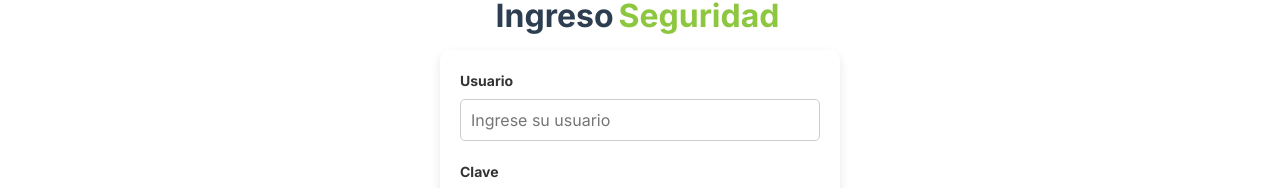
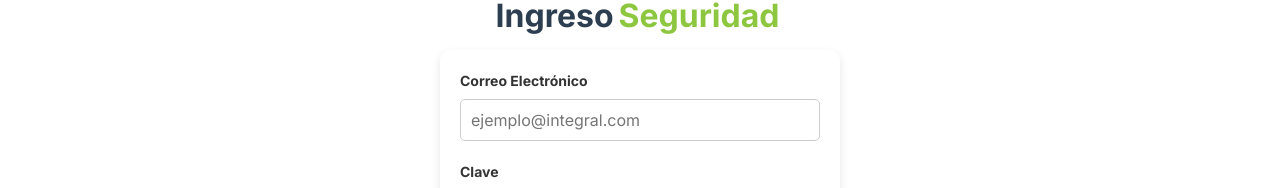
Before and after one commit to EdwinZarateP/integrapp, a React (Vite) app: page /integrapp/LoginUsuariosSeguridad in a window 1280 px wide. Shown: the part 298-486 px from the top of the page. Built offline with nearby package versions, Linux system fonts and the light colour scheme; what @react-pdf/renderer would draw is missing.

Commit message:
ajustes en componentes de login y biometria

```diff
--- a/src/Componentes/Barra/estilos.css
+++ b/src/Componentes/Barra/estilos.css
@@ -94,6 +94,9 @@
   opacity: 0.95;
   margin: 0;
   padding-right: 10px;
+  /* CAMBIO VISUAL: Para que "EDWIN ZARATE" se vea "Edwin Zarate" */
+  text-transform: capitalize;
+  white-space: nowrap; /* Evita que el nombre se parta */
 }
 
 /* ---------------------------
--- a/src/Componentes/Barra/index.tsx
+++ b/src/Componentes/Barra/index.tsx
@@ -6,7 +6,9 @@ import "./estilos.css";
 
 const BarraSeguridad: React.FC = () => {
   const navigate = useNavigate();
-  const usuario = Cookies.get("seguridadUsuario") || "Usuario Seguridad";
+
+  // CAMBIO 1: Priorizamos el nombre real, si no existe, el usuario, si no, texto genérico
+  const nombreMostrar = Cookies.get("seguridadNombre") || Cookies.get("seguridadUsuario") || "Usuario";
 
   const [menuAbierto, setMenuAbierto] = useState(false);
 
@@ -16,6 +18,10 @@ const BarraSeguridad: React.FC = () => {
   };
 
   const cerrarSesion = () => {
+    // CAMBIO 2: Borramos también las nuevas cookies para limpiar todo
+    Cookies.remove("seguridadNombre");
+    Cookies.remove("seguridadCorreo");
+
     Cookies.remove("seguridadUsuario");
     Cookies.remove("seguridadClave");
     Cookies.remove("seguridadId");
@@ -52,7 +58,8 @@ const BarraSeguridad: React.FC = () => {
       {/* 2. SECCIÓN DERECHA: USUARIO Y MENÚ */}
       <div className="barra-derecha">
         <div className="barra-usuario">
-          👤 {usuario}
+          {/* CAMBIO 3: Mostramos la variable actualizada */}
+          👤 {nombreMostrar}
         </div>
 
         <div className="hamburguesa-container">
--- a/src/Componentes/HvVehiculos/index.tsx
+++ b/src/Componentes/HvVehiculos/index.tsx
@@ -5,7 +5,8 @@ import axios from 'axios';
 import "./estilos.css";
 import logo from "../../Imagenes/albatros.png";
 
-const API_BASE = "http://127.0.0.1:8000";
+
+const API_BASE = import.meta.env.VITE_API_BASE_URL;
 
 // --- TIPOS ---
 import { Vehiculo } from '../../Paginas/revision';
@@ -243,7 +244,6 @@ const DocuPDF = ({ veh, huellas }: { veh: Vehiculo, huellas: (string | null)[] }
                             <View key={`der-${i}`} style={styles.huellaBox}>
                                 <View style={styles.huellaImageContainer}>
                                     {urlHuella ? (
-                                        // IMPORTANTE: 'src' directo sin objeto complejo para Base64
                                         <Image src={urlHuella} style={styles.huellaImage} />
                                     ) : (
                                         <Text style={{fontSize:6, color:'#999'}}>SIN HUELLA</Text>
@@ -256,14 +256,12 @@ const DocuPDF = ({ veh, huellas }: { veh: Vehiculo, huellas: (string | null)[] }
 
                     <Text style={[styles.headerGreen, { width: '100%' }]}>MANO IZQUIERDA</Text>
                     {NombresHuellasIzquierda.map((nombre, i) => {
-                        // Izquierda es indices 5 al 9
                         const urlHuella = getHuella(i + 5);
 
                         return (
                             <View key={`izq-${i}`} style={[styles.huellaBox, i === 4 ? { borderRight: 'none' } : {}]}>
                                 <View style={styles.huellaImageContainer}>
                                     {urlHuella ? (
-                                        // IMPORTANTE: 'src' directo
                                         <Image src={urlHuella} style={styles.huellaImage} />
                                     ) : (
                                         <Text style={{fontSize:6, color:'#999'}}>SIN HUELLA</Text>
@@ -299,17 +297,16 @@ const HvVehiculos: React.FC<HvVehiculosProps> = ({ vehiculo }) => {
     const [cargandoHuellas, setCargandoHuellas] = useState(false);
     const [listoParaDescargar, setListoParaDescargar] = useState(false);
 
-    const documentoBusqueda = vehiculo.tenedDocumento || vehiculo.tenedor || vehiculo.condCedulaCiudadania || vehiculo.idUsuario;
+    const documentoBusqueda = vehiculo.condCedulaCiudadania;
 
     const prepararDescarga = async () => {
         if (listoParaDescargar) return;
 
-        console.log("🔍 Buscando huellas para:", documentoBusqueda);
+        console.log("🔍 Buscando huellas para conductor:", documentoBusqueda);
         setCargandoHuellas(true);
         try {
             const res = await axios.get<HuellasResponse>(`${API_BASE}/verificacion/obtener-huellas-pdf/${documentoBusqueda}`);
 
-            // Validamos que tengamos datos reales
             if (res.data && res.data.encontrado && Array.isArray(res.data.huellas)) {
                 console.log(`✅ Huellas encontradas: ${res.data.huellas.filter(h => h).length} imágenes`);
                 setHuellas(res.data.huellas);
@@ -347,10 +344,10 @@ const HvVehiculos: React.FC<HvVehiculosProps> = ({ vehiculo }) => {
                     style={{ textDecoration: 'none' }}
                 >
                     {({ loading }) => (
-                         <>
+                          <>
                             <FaFilePdf />
                             {loading ? " GENERANDO PDF..." : " CLICK PARA GUARDAR"}
-                         </>
+                          </>
                     )}
                 </PDFDownloadLink>
             )}
--- a/src/Paginas/LoginUsuariosSeguridad/index.tsx
+++ b/src/Paginas/LoginUsuariosSeguridad/index.tsx
@@ -13,7 +13,9 @@ const API_BASE = import.meta.env.VITE_API_BASE_URL as string;
 
 interface UsuarioBackend {
   id: string;
+  nombre: string;
   usuario: string;
+  correo: string;
   perfil: string;
 }
 
@@ -23,7 +25,8 @@ interface RespuestaBackend {
 }
 
 const LoginUsuariosSeguridad = () => {
-  const [usuario, setUsuario] = useState("");
+  // CAMBIO 1: Estado 'usuario' ahora es 'correo'
+  const [correo, setCorreo] = useState("");
   const [clave, setClave] = useState("");
   const [mostrarClave, setMostrarClave] = useState(false);
   const [error, setError] = useState("");
@@ -31,12 +34,13 @@ const LoginUsuariosSeguridad = () => {
 
   // 🔹 1. Cargar cookies al abrir
   useEffect(() => {
-    const savedUser = Cookies.get("seguridadUsuario");
+    // CAMBIO 2: Leemos la cookie de correo
+    const savedCorreo = Cookies.get("seguridadCorreo");
     const savedPass = Cookies.get("seguridadClave");
     const savedId = Cookies.get("seguridadId");
     const savedPerfil = Cookies.get("seguridadPerfil");
 
-    if (savedUser) setUsuario(savedUser);
+    if (savedCorreo) setCorreo(savedCorreo);
     if (savedPass) setClave(savedPass);
 
     // Si ya hay login → entrar automático
@@ -52,13 +56,14 @@ const LoginUsuariosSeguridad = () => {
     try {
       const response = await axios.post<RespuestaBackend>(
         `${API_BASE}/baseusuarios/loginseguridad`,
-        { usuario, clave }
+        { correo, clave }
       );
 
       const data = response.data.usuario;
 
       // 🔹 Guardar cookies por 30 días
-      Cookies.set("seguridadUsuario", data.usuario, { expires: 30 });
+      Cookies.set("seguridadNombre", data.nombre, { expires: 30 });
+      Cookies.set("seguridadCorreo", data.correo, { expires: 30 });
       Cookies.set("seguridadClave", clave, { expires: 30 });
       Cookies.set("seguridadId", data.id, { expires: 30 });
       Cookies.set("seguridadPerfil", data.perfil, { expires: 30 });
@@ -74,46 +79,44 @@ const LoginUsuariosSeguridad = () => {
       }, 800);
 
     } catch (err) {
-      setError("Usuario o clave incorrectos.");
+      console.error(err);
+      setError("Correo o clave incorrectos, o no tiene permisos.");
     }
   };
 
   return (
     <div className="LoginSeguridad-contenedor" style={{ position: 'relative' }}>
 
-      {/* 2. AQUI INTEGRAMOS EL HEADER LOGO */}
-      {/* Usamos absolute para forzarlo arriba sin romper el centrado del login */}
+      {/* HEADER LOGO */}
       <div style={{ position: "absolute", top: 0, left: 0, width: "100%", zIndex: 10 }}>
         <HeaderLogo />
       </div>
 
-      {/* 1. ELEMENTOS FUERA DE LA TARJETA BLANCA */}
-
-      {/* Logo */}
+      {/* ELEMENTOS FUERA DE LA TARJETA */}
       <img src={logo} alt="logo" className="LoginSeguridad-logo" />
 
-      {/* Título de Marca (IntegrApp) con colores separados */}
       <div className="LoginSeguridad-titulo-brand">
         <span>Ingreso</span>
         <span>Seguridad</span>
       </div>
 
-      {/* 2. TARJETA BLANCA (FORMULARIO) */}
+      {/* TARJETA BLANCA (FORMULARIO) */}
       <form className="LoginSeguridad-formulario" onSubmit={manejarLogin}>
 
-        {/* Input Usuario */}
-        <label className="LoginSeguridad-etiqueta">Usuario</label>
+        {/* CAMBIO 5: Input visualmente cambiado a Correo */}
+        <label className="LoginSeguridad-etiqueta">Correo Electrónico</label>
         <div className="LoginSeguridad-inputWrapper">
             <input
-            type="text"
-            placeholder="Ingrese su usuario"
-            value={usuario}
-            onChange={(e) => setUsuario(e.target.value)}
+            type="email" // Tipo email para mejor validación en móviles
+            placeholder="ejemplo@integral.com"
+            value={correo}
+            onChange={(e) => setCorreo(e.target.value)}
             className="LoginSeguridad-input"
+            required
             />
         </div>
 
-        {/* Input Clave */}
+        {/* Input Clave (Igual que antes) */}
         <label className="LoginSeguridad-etiqueta">Clave</label>
         <div className="LoginSeguridad-inputWrapper">
           <input
@@ -124,7 +127,6 @@ const LoginUsuariosSeguridad = () => {
             className="LoginSeguridad-input"
           />
 
-          {/* Botón del ojito */}
           <button
             type="button"
             onClick={() => setMostrarClave(!mostrarClave)}
@@ -150,7 +152,7 @@ const LoginUsuariosSeguridad = () => {
           Ingresar
         </button>
 
-        {/* Error dentro de la tarjeta */}
+        {/* Error */}
         {error && <p className="LoginSeguridad-mensajeError">{error}</p>}
       </form>
     </div>
--- a/src/Paginas/PanelConductores/index.tsx
+++ b/src/Paginas/PanelConductores/index.tsx
@@ -16,7 +16,7 @@ import { endpoints, tiposMapping } from '../../Funciones/documentConstants';
 import "./estilos.css";
 
 /* --- CONFIGURACIÓN --- */
-const API_BASE = "http://127.0.0.1:8000";
+const API_BASE = import.meta.env.VITE_API_BASE_URL;
 const normalizeKey = (key: string) => key.trim().toLowerCase();
 
 interface DocumentoItem {
--- a/src/Paginas/revision/index.tsx
+++ b/src/Paginas/revision/index.tsx
@@ -13,7 +13,7 @@ import "./estilos.css";
 /* -------------------------------------------------------------------------- */
 /* CONFIGURACIÓN DE LA API                                                    */
 /* -------------------------------------------------------------------------- */
-const API_BASE = "http://127.0.0.1:8000";
+const API_BASE = import.meta.env.VITE_API_BASE_URL;
 
 /* -------------------------------------------------------------------------- */
 /* INTERFACES Y TIPOS                                                         */
```
